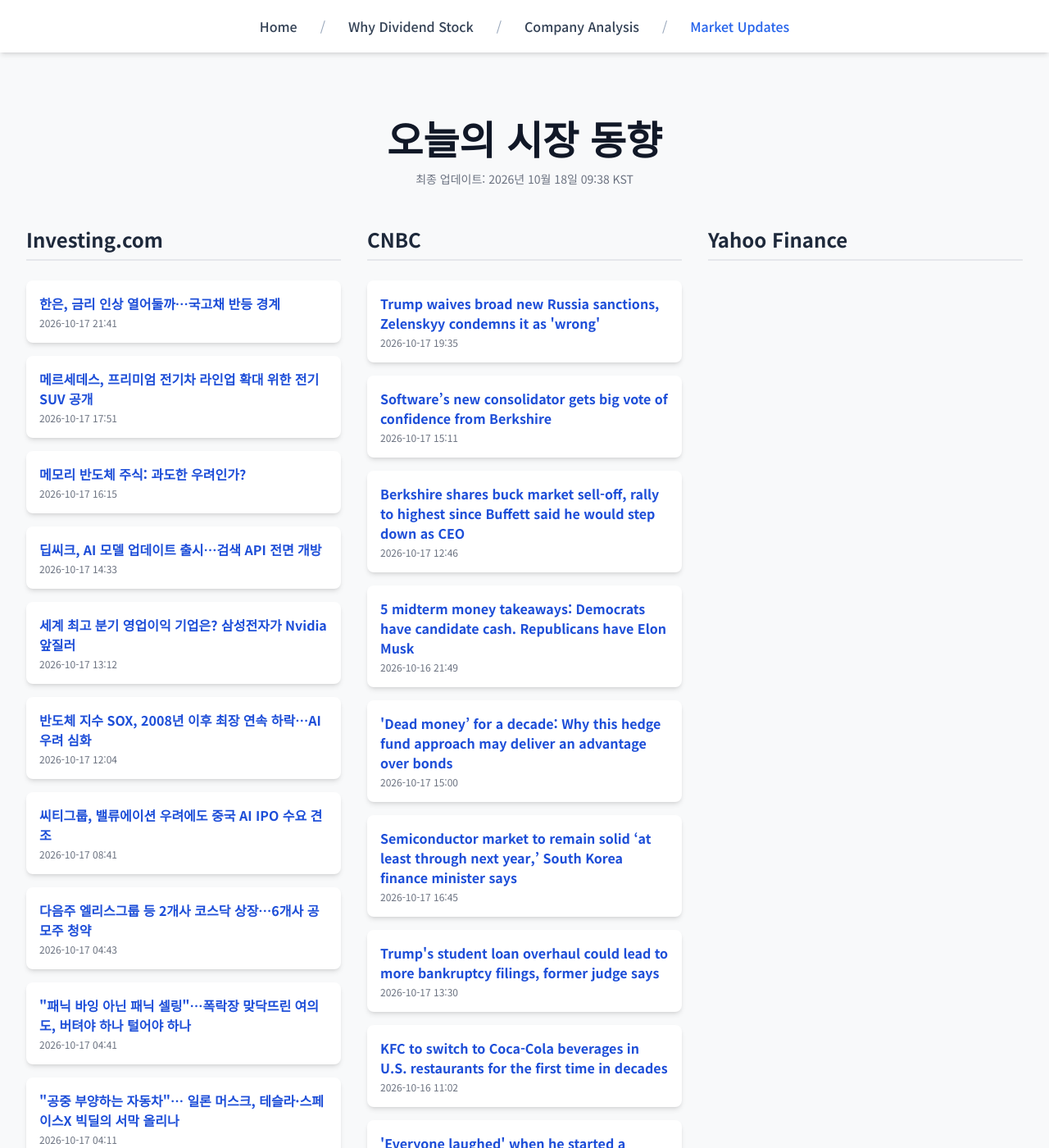
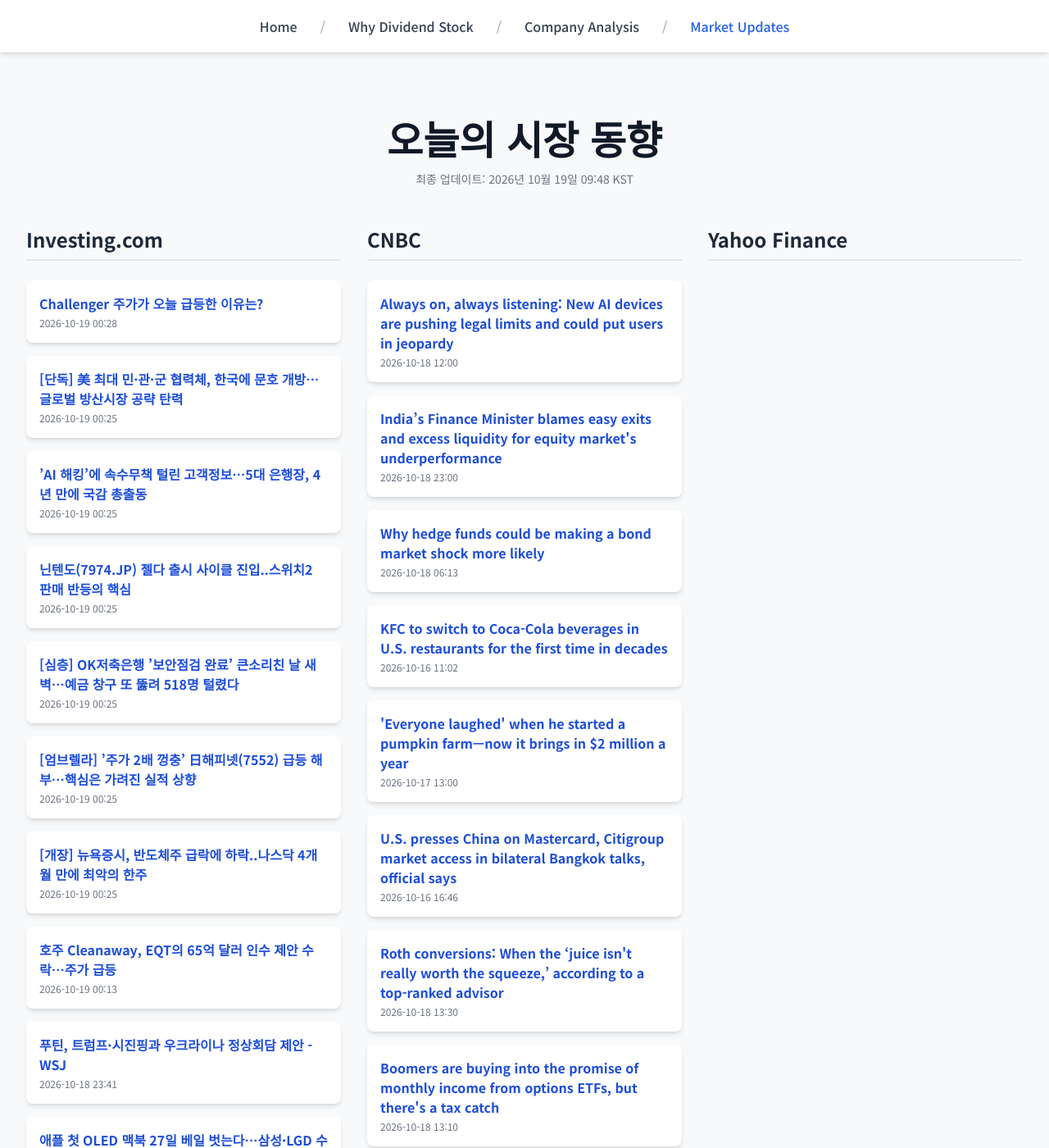
Before and after one commit to Kay-Hwang/my-company-analysis, a Jekyll site: the page built from market-updates.html, in a window 1280 px wide and 1400 px high. Shown: the whole window at 82% size. Built offline with Jekyll 4.4.1, drawn with Linux system fonts in a browser that asks for light colours; nearby versions of some CDN libraries; a script that is not in the unit is left out; some of the changed text lies outside the part shown.

Commit message:
Update daily data

```diff
--- a/_data/latest_data.json
+++ b/_data/latest_data.json
@@ -1,110 +1,86 @@
 {
-  "lastUpdated": "2026년 10월 18일 09:38 KST",
+  "lastUpdated": "2026년 10월 19일 09:48 KST",
   "news": {
     "investing": [
       {
-        "title": "한은, 금리 인상 열어둘까…국고채 반등 경계",
-        "link": "https://kr.investing.com/news/stock-market-news/article-2130542",
-        "pubDate": "2026-10-17 21:41:14",
-        "summary": "한은, 금리 인상 열어둘까…국고채 반등 경계"
+        "title": "Challenger 주가가 오늘 급등한 이유는?",
+        "link": "https://kr.investing.com/news/stock-market-news/article-93CH-2130721",
+        "pubDate": "2026-10-19 00:28:26",
+        "summary": "Challenger 주가가 오늘 급등한 이유는?"
       },
       {
-        "title": "메르세데스, 프리미엄 전기차 라인업 확대 위한 전기 SUV 공개",
-        "link": "https://kr.investing.com/news/stock-market-news/article-2130526",
-        "pubDate": "2026-10-17 17:51:40",
-        "summary": "메르세데스, 프리미엄 전기차 라인업 확대 위한 전기 SUV 공개"
+        "title": "[단독] 美 최대 민·관·군 협력체, 한국에 문호 개방…글로벌 방산시장 공략 탄력",
+        "link": "https://kr.investing.com/news/stock-market-news/article-2130711",
+        "pubDate": "2026-10-19 00:25:55",
+        "summary": "[단독] 美 최대 민·관·군 협력체, 한국에 문호 개방…글로벌 방산시장 공략 탄력"
       },
       {
-        "title": "메모리 반도체 주식: 과도한 우려인가?",
-        "link": "https://kr.investing.com/news/stock-market-news/article-2130522",
-        "pubDate": "2026-10-17 16:15:25",
-        "summary": "메모리 반도체 주식: 과도한 우려인가?"
+        "title": "’AI 해킹’에 속수무책 털린 고객정보…5대 은행장, 4년 만에 국감 총출동",
+        "link": "https://kr.investing.com/news/stock-market-news/article-2130704",
+        "pubDate": "2026-10-19 00:25:53",
+        "summary": "’AI 해킹’에 속수무책 털린 고객정보…5대 은행장, 4년 만에 국감 총출동"
       },
       {
-        "title": "딥씨크, AI 모델 업데이트 출시…검색 API 전면 개방",
-        "link": "https://kr.investing.com/news/stock-market-news/article-2130518",
-        "pubDate": "2026-10-17 14:33:21",
-        "summary": "딥씨크, AI 모델 업데이트 출시…검색 API 전면 개방"
+        "title": "닌텐도(7974.JP) 젤다 출시 사이클 진입..스위치2 판매 반등의 핵심",
+        "link": "https://kr.investing.com/news/stock-market-news/article-2130703",
+        "pubDate": "2026-10-19 00:25:52",
+        "summary": "닌텐도(7974.JP) 젤다 출시 사이클 진입..스위치2 판매 반등의 핵심"
       },
       {
-        "title": "세계 최고 분기 영업이익 기업은? 삼성전자가 Nvidia 앞질러",
-        "link": "https://kr.investing.com/news/stock-market-news/article-2130511",
-        "pubDate": "2026-10-17 13:12:06",
-        "summary": "세계 최고 분기 영업이익 기업은? 삼성전자가 Nvidia 앞질러"
+        "title": "[심층] OK저축은행 ’보안점검 완료’ 큰소리친 날 새벽…예금 창구 또 뚫려 518명 털렸다",
+        "link": "https://kr.investing.com/news/stock-market-news/article-2130702",
+        "pubDate": "2026-10-19 00:25:50",
+        "summary": "[심층] OK저축은행 ’보안점검 완료’ 큰소리친 날 새벽…예금 창구 또 뚫려 518명 털렸다"
       },
       {
-        "title": "반도체 지수 SOX, 2008년 이후 최장 연속 하락…AI 우려 심화",
-        "link": "https://kr.investing.com/news/stock-market-news/article-2130504",
-        "pubDate": "2026-10-17 12:04:36",
-        "summary": "반도체 지수 SOX, 2008년 이후 최장 연속 하락…AI 우려 심화"
+        "title": "[엄브렐라] ’주가 2배 껑충’ 日해피넷(7552) 급등 해부…핵심은 가려진 실적 상향",
+        "link": "https://kr.investing.com/news/stock-market-news/article-2130701",
+        "pubDate": "2026-10-19 00:25:48",
+        "summary": "[엄브렐라] ’주가 2배 껑충’ 日해피넷(7552) 급등 해부…핵심은 가려진 실적 상향"
       },
       {
-        "title": "씨티그룹, 밸류에이션 우려에도 중국 AI IPO 수요 견조",
-        "link": "https://kr.investing.com/news/stock-market-news/article-2130480",
-        "pubDate": "2026-10-17 08:41:17",
-        "summary": "씨티그룹, 밸류에이션 우려에도 중국 AI IPO 수요 견조"
+        "title": "[개장] 뉴욕증시, 반도체주 급락에 하락..나스닥 4개월 만에 최악의 한주",
+        "link": "https://kr.investing.com/news/stock-market-news/article-2130694",
+        "pubDate": "2026-10-19 00:25:46",
+        "summary": "[개장] 뉴욕증시, 반도체주 급락에 하락..나스닥 4개월 만에 최악의 한주"
       },
       {
-        "title": "다음주 엘리스그룹 등 2개사 코스닥 상장…6개사 공모주 청약",
-        "link": "https://kr.investing.com/news/stock-market-news/article-2130443",
-        "pubDate": "2026-10-17 04:43:26",
-        "summary": "다음주 엘리스그룹 등 2개사 코스닥 상장…6개사 공모주 청약"
+        "title": "호주 Cleanaway, EQT의 65억 달러 인수 제안 수락…주가 급등",
+        "link": "https://kr.investing.com/news/stock-market-news/article-2130715",
+        "pubDate": "2026-10-19 00:13:21",
+        "summary": "호주 Cleanaway, EQT의 65억 달러 인수 제안 수락…주가 급등"
       },
       {
-        "title": "\"패닉 바잉 아닌 패닉 셀링\"…폭락장 맞닥뜨린 여의도, 버텨야 하나 털어야 하나",
-        "link": "https://kr.investing.com/news/stock-market-news/article-2130442",
-        "pubDate": "2026-10-17 04:41:26",
-        "summary": "\"패닉 바잉 아닌 패닉 셀링\"…폭락장 맞닥뜨린 여의도, 버텨야 하나 털어야 하나"
+        "title": "푸틴, 트럼프·시진핑과 우크라이나 정상회담 제안 - WSJ",
+        "link": "https://kr.investing.com/news/stock-market-news/article-93CH-2130699",
+        "pubDate": "2026-10-18 23:41:23",
+        "summary": "푸틴, 트럼프·시진핑과 우크라이나 정상회담 제안 - WSJ"
       },
       {
-        "title": "\"공중 부양하는 자동차\"… 일론 머스크, 테슬라·스페이스X 빅딜의 서막 올리나",
-        "link": "https://kr.investing.com/news/stock-market-news/article-2130433",
-        "pubDate": "2026-10-17 04:11:16",
-        "summary": "\"공중 부양하는 자동차\"… 일론 머스크, 테슬라·스페이스X 빅딜의 서막 올리나"
+        "title": "애플 첫 OLED 맥북 27일 베일 벗는다…삼성·LGD 수혜 기대",
+        "link": "https://kr.investing.com/news/stock-market-news/article-2130692",
+        "pubDate": "2026-10-18 23:11:29",
+        "summary": "애플 첫 OLED 맥북 27일 베일 벗는다…삼성·LGD 수혜 기대"
       }
     ],
     "cnbc": [
       {
-        "title": "Trump waives broad new Russia sanctions, Zelenskyy condemns it as 'wrong'",
-        "link": "https://www.cnbc.com/2026/10/17/trump-waives-russia-related-sanctions-tariffs-before-they-take-effect-.html",
-        "pubDate": "Sat, 17 Oct 2026 19:35:18 GMT",
-        "summary": "Trump signed the Graham Bill, which targeted Russia over its invasion of Ukraine, into law in September."
+        "title": "Always on, always listening: New AI devices are pushing legal limits and could put users in jeopardy",
+        "link": "https://www.cnbc.com/2026/10/18/ai-wearables-privacy-wiretap-laws.html",
+        "pubDate": "Sun, 18 Oct 2026 12:00:01 GMT",
+        "summary": "AI always-listening wearables from Apple, Amazon, Meta and other startups are getting creative with privacy rules and fueling concerns about covert recordings."
       },
       {
-        "title": "Software’s new consolidator gets big vote of confidence from Berkshire",
-        "link": "https://www.cnbc.com/2026/10/17/bending-spoons-wants-to-revive-software-castoffs-berkshire-investing.html",
-        "pubDate": "Sat, 17 Oct 2026 15:11:30 GMT",
-        "summary": "Less than four months into life as a public company, Bending Spoons got a big vote of confidence this week from Berkshire Hathaway."
+        "title": "India’s Finance Minister blames easy exits and excess liquidity for equity market's underperformance",
+        "link": "https://www.cnbc.com/2026/10/18/india-ai-nifty50-sensex-investors.html",
+        "pubDate": "Sun, 18 Oct 2026 23:00:01 GMT",
+        "summary": "India's finance minister said that continued capital outflows are one of the biggest risks for the country in 2027."
       },
       {
-        "title": "Berkshire shares buck market sell-off, rally to highest since Buffett said he would step down as CEO",
-        "link": "https://www.cnbc.com/2026/10/17/berkshire-rally-to-highest-since-buffett-announcement.html",
-        "pubDate": "Sat, 17 Oct 2026 12:46:21 GMT",
-        "summary": "Berkshire Hathaway shares are at their highest level since Warren Buffett told shareholders at the May 2025 annual meeting he planned to step down as CEO at the end of that year."
-      },
-      {
-        "title": "5 midterm money takeaways: Democrats have candidate cash. Republicans have Elon Musk",
-        "link": "https://www.cnbc.com/2026/10/16/midterm-election-fundraising-elon-musk.html",
-        "pubDate": "Fri, 16 Oct 2026 21:49:13 GMT",
-        "summary": "Democrats outraise Republicans in key Congress races as Elon Musk funds Ken Paxton in Texas and GOP groups aligned with Trump."
-      },
-      {
-        "title": "'Dead money’ for a decade: Why this hedge fund approach may deliver an advantage over bonds",
-        "link": "https://www.cnbc.com/2026/10/17/dead-money-for-a-decade-hedge-fund-approach-that-may-trump-bonds.html",
-        "pubDate": "Sat, 17 Oct 2026 15:00:01 GMT",
-        "summary": "Investors may want to rethink their bond allocation and opt for managed futures exposure."
-      },
-      {
-        "title": "Semiconductor market to remain solid ‘at least through next year,’ South Korea finance minister says",
-        "link": "https://www.cnbc.com/2026/10/17/south-korea-semiconductor-outlook-lee-hyoung-il.html",
-        "pubDate": "Sat, 17 Oct 2026 16:45:15 GMT",
-        "summary": "South Korea's finance minister said semiconductor growth can last at least through 2027 as supply remains tight despite a global chip sell-off."
-      },
-      {
-        "title": "Trump's student loan overhaul could lead to more bankruptcy filings, former judge says",
-        "link": "https://www.cnbc.com/2026/10/17/trump-student-loans-bankruptcy.html",
-        "pubDate": "Sat, 17 Oct 2026 13:30:01 GMT",
-        "summary": "After nearly three decades as a bankruptcy judge, Sarah Sharer Curley writes about the legal process in her new book, \"The Price of Forgiveness.\""
+        "title": "Why hedge funds could be making a bond market shock more likely",
+        "link": "https://www.cnbc.com/2026/10/18/hedge-funds-bond-market-turmoil.html",
+        "pubDate": "Sun, 18 Oct 2026 06:13:05 GMT",
+        "summary": "The Bank of England's deputy governor has warned that hedge funds' activities could raise the risk of a global bond market shock."
       },
       {
         "title": "KFC to switch to Coca-Cola beverages in U.S. restaurants for the first time in decades",
@@ -119,10 +95,34 @@
         "summary": "Kelly Schultz bought a pumpkin farm in 1996. He transformed it into a seasonal attraction that draws in 100,000 visitors each fall."
       },
       {
-        "title": "Airport attacks put aviation in crosshairs of geopolitical conflicts",
-        "link": "https://www.cnbc.com/2026/10/13/riyadh-airport-attacks-aviation.html",
-        "pubDate": "Tue, 13 Oct 2026 18:33:42 GMT",
-        "summary": "Deadly attacks at Riyadh’s main airport are disrupting airlines, closing airspace and raising new security questions for commercial aviation."
+        "title": "U.S. presses China on Mastercard, Citigroup market access in bilateral Bangkok talks, official says",
+        "link": "https://www.cnbc.com/2026/10/16/us-china-mastercard-citigroup-market-access.html",
+        "pubDate": "Fri, 16 Oct 2026 16:46:18 GMT",
+        "summary": "The U.S. raised market access issues for Mastercard and Citigroup in China during bilateral meetings in Bangkok this week, a U.S. Treasury official says."
+      },
+      {
+        "title": "Roth conversions: When the ‘juice isn't really worth the squeeze,’ according to a top-ranked advisor",
+        "link": "https://www.cnbc.com/2026/10/18/roth-conversion-2026.html",
+        "pubDate": "Sun, 18 Oct 2026 13:30:01 GMT",
+        "summary": "If you're considering a year-end Roth conversion for 2026, there are some key things to know, experts say."
+      },
+      {
+        "title": "Boomers are buying into the promise of monthly income from options ETFs, but there's a tax catch",
+        "link": "https://www.cnbc.com/2026/10/18/retirement-income-funds-taxes.html",
+        "pubDate": "Sun, 18 Oct 2026 13:10:33 GMT",
+        "summary": "Covered call ETFs have been widely adopted by baby boomers to meet monthly income needs, but unlike most ETFs, the tax implications can be significant."
+      },
+      {
+        "title": "Top Wall Street analysts are bullish on the growth potential of these 3 stocks",
+        "link": "https://www.cnbc.com/2026/10/18/top-analysts-are-bullish-on-the-growth-potential-of-these-3-stocks.html",
+        "pubDate": "Sun, 18 Oct 2026 12:34:51 GMT",
+        "summary": "Amid fear of rate hikes and oil prices, investors can look past volatility and track Street analysts' stock picks with strong long-term growth potential."
+      },
+      {
+        "title": "The bloated workweek is coming for Sundays—as some embrace flexibility, others worry about job security",
+        "link": "https://www.cnbc.com/make-it/2026/10/18/why-people-are-working-sundays.html",
+        "pubDate": "Sun, 18 Oct 2026 14:00:01 GMT",
+        "summary": "A new report finds nearly half of workers are often logging in on Sundays. It is a boon for worker flexibility, or a sign of job-hugging insecurity?"
       }
     ],
     "yahoo": []
```
